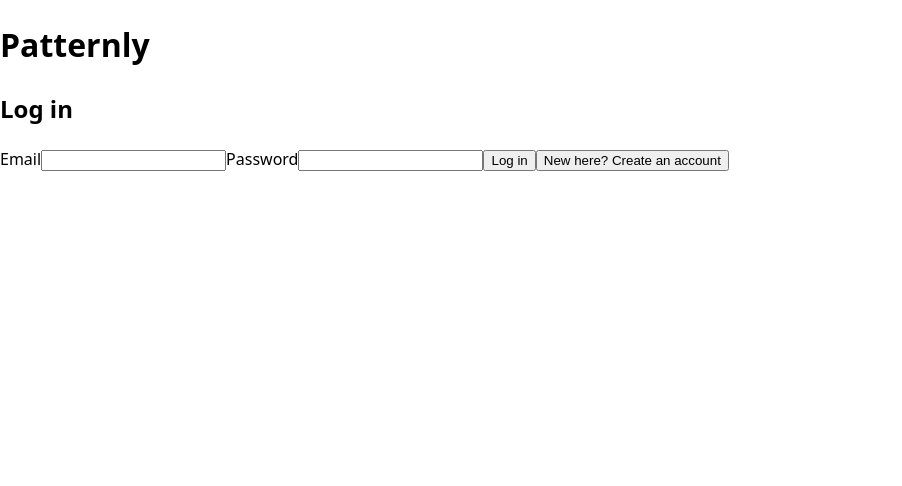
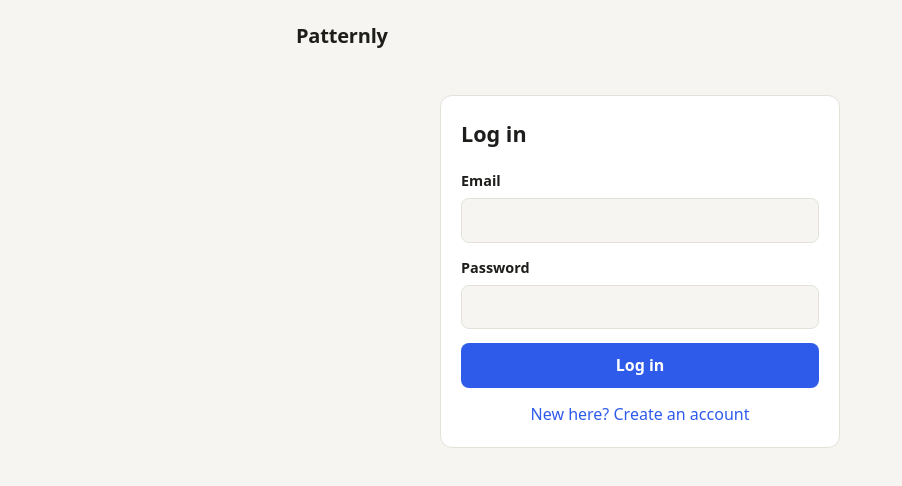
Before and after one commit to contract-s/patternly, a React (Vite) app in the folder frontend/: page / in a window 1280 px wide. Shown: the top 486 px of the page, without its empty margins (0-902 px from the left). Built offline with nearby package versions, Linux system fonts and the light colour scheme; no server answers.

Commit message:
Style the web app, with a dark theme

```diff
--- a/frontend/src/index.css
+++ b/frontend/src/index.css
@@ -1,8 +1,295 @@
 :root {
+  --bg: #f6f5f1;
+  --surface: #ffffff;
+  --text: #1d1d1b;
+  --muted: #6b6a64;
+  --border: #e3e1da;
+  --accent: #2f5bea;
+  --accent-text: #ffffff;
+  --pass: #1f7a4d;
+  --pass-bg: #e8f5ee;
+  --fail: #9a5b00;
+  --fail-bg: #fdf3e2;
+  --error: #b42318;
+  --radius: 12px;
+
+  color-scheme: light;
   font-family: system-ui, -apple-system, 'Segoe UI', sans-serif;
-  line-height: 1.5;
+  line-height: 1.55;
+  color: var(--text);
+  background: var(--bg);
+}
+
+@media (prefers-color-scheme: dark) {
+  :root {
+    --bg: #151514;
+    --surface: #1f1f1d;
+    --text: #ecebe6;
+    --muted: #a3a29b;
+    --border: #34332f;
+    --accent: #7c9bff;
+    --accent-text: #0d0d0c;
+    --pass: #6fd3a0;
+    --pass-bg: #16291f;
+    --fail: #f0b45a;
+    --fail-bg: #2c2414;
+    --error: #ff8a80;
+
+    color-scheme: dark;
+  }
+}
+
+* {
+  box-sizing: border-box;
 }
 
 body {
   margin: 0;
+  background: var(--bg);
 }
+
+.app {
+  max-width: 720px;
+  margin: 0 auto;
+  padding: 0 16px 48px;
+}
+
+.topbar {
+  display: flex;
+  align-items: center;
+  justify-content: space-between;
+  gap: 12px;
+  padding: 20px 0;
+}
+
+.topbar h1 {
+  margin: 0;
+  font-size: 1.25rem;
+  letter-spacing: -0.01em;
+}
+
+.topbar nav {
+  display: flex;
+  align-items: center;
+  gap: 16px;
+}
+
+.stack {
+  display: flex;
+  flex-direction: column;
+  gap: 16px;
+}
+
+.card {
+  background: var(--surface);
+  border: 1px solid var(--border);
+  border-radius: var(--radius);
+  padding: 20px;
+}
+
+.card h2 {
+  margin: 4px 0 8px;
+  font-size: 1.35rem;
+  line-height: 1.3;
+}
+
+.card h3 {
+  margin: 0 0 8px;
+  font-size: 1.05rem;
+}
+
+.eyebrow {
+  margin: 0;
+  color: var(--muted);
+  font-size: 0.85rem;
+}
+
+.muted {
+  color: var(--muted);
+  font-size: 0.9rem;
+}
+
+.prompt {
+  white-space: pre-wrap;
+}
+
+.badge {
+  display: inline-block;
+  padding: 1px 8px;
+  margin-right: 6px;
+  border-radius: 999px;
+  font-size: 0.75rem;
+  font-weight: 600;
+  background: var(--border);
+  color: var(--text);
+}
+
+.badge.new {
+  background: var(--accent);
+  color: var(--accent-text);
+}
+
+.badge.review {
+  background: var(--fail-bg);
+  color: var(--fail);
+}
+
+label {
+  display: flex;
+  flex-direction: column;
+  gap: 6px;
+  font-weight: 600;
+  font-size: 0.9rem;
+}
+
+input,
+textarea {
+  font: inherit;
+  font-weight: 400;
+  color: var(--text);
+  background: var(--bg);
+  border: 1px solid var(--border);
+  border-radius: 8px;
+  padding: 10px 12px;
+  width: 100%;
+}
+
+textarea {
+  resize: vertical;
+  margin-top: 6px;
+}
+
+input:focus-visible,
+textarea:focus-visible,
+button:focus-visible {
+  outline: 2px solid var(--accent);
+  outline-offset: 2px;
+}
+
+button {
+  font: inherit;
+  font-weight: 600;
+  cursor: pointer;
+  border: 0;
+  border-radius: 8px;
+  padding: 10px 16px;
+  background: var(--accent);
+  color: var(--accent-text);
+}
+
+button:disabled {
+  opacity: 0.5;
+  cursor: default;
+}
+
+button.link {
+  background: none;
+  color: var(--accent);
+  padding: 0;
+  font-weight: 500;
+}
+
+.row {
+  display: flex;
+  align-items: center;
+  justify-content: space-between;
+  gap: 12px;
+  margin-top: 12px;
+}
+
+.auth {
+  display: flex;
+  flex-direction: column;
+  gap: 14px;
+  max-width: 400px;
+  margin: 24px auto;
+}
+
+.error {
+  color: var(--error);
+  margin: 0;
+}
+
+.critique.pass {
+  background: var(--pass-bg);
+  border-color: transparent;
+}
+
+.critique.fail {
+  background: var(--fail-bg);
+  border-color: transparent;
+}
+
+.critique p {
+  margin: 0 0 8px;
+}
+
+.ideas {
+  margin: 0 0 8px;
+  padding-left: 20px;
+}
+
+.hint {
+  border-left: 3px solid var(--fail);
+  padding-left: 12px;
+}
+
+.reveal h2 {
+  font-size: 1.6rem;
+}
+
+.cost {
+  display: grid;
+  grid-template-columns: auto 1fr;
+  gap: 4px 16px;
+  margin: 12px 0;
+}
+
+.cost dt {
+  color: var(--muted);
+}
+
+.cost dd {
+  margin: 0;
+  font-family: ui-monospace, SFMono-Regular, Menlo, monospace;
+}
+
+.streak {
+  font-weight: 600;
+  white-space: nowrap;
+}
+
+.streak.pending {
+  color: var(--muted);
+}
+
+.reviews {
+  margin-top: 16px;
+}
+
+.reviews h4 {
+  margin: 12px 0 4px;
+  font-size: 0.85rem;
+  color: var(--muted);
+  text-transform: uppercase;
+  letter-spacing: 0.04em;
+}
+
+.reviews ul {
+  list-style: none;
+  margin: 0;
+  padding: 0;
+}
+
+.reviews li {
+  display: flex;
+  justify-content: space-between;
+  flex-wrap: wrap;
+  gap: 4px 12px;
+  padding: 6px 0;
+  border-top: 1px solid var(--border);
+}
+
+.reviews .name {
+  font-weight: 600;
+}
```
